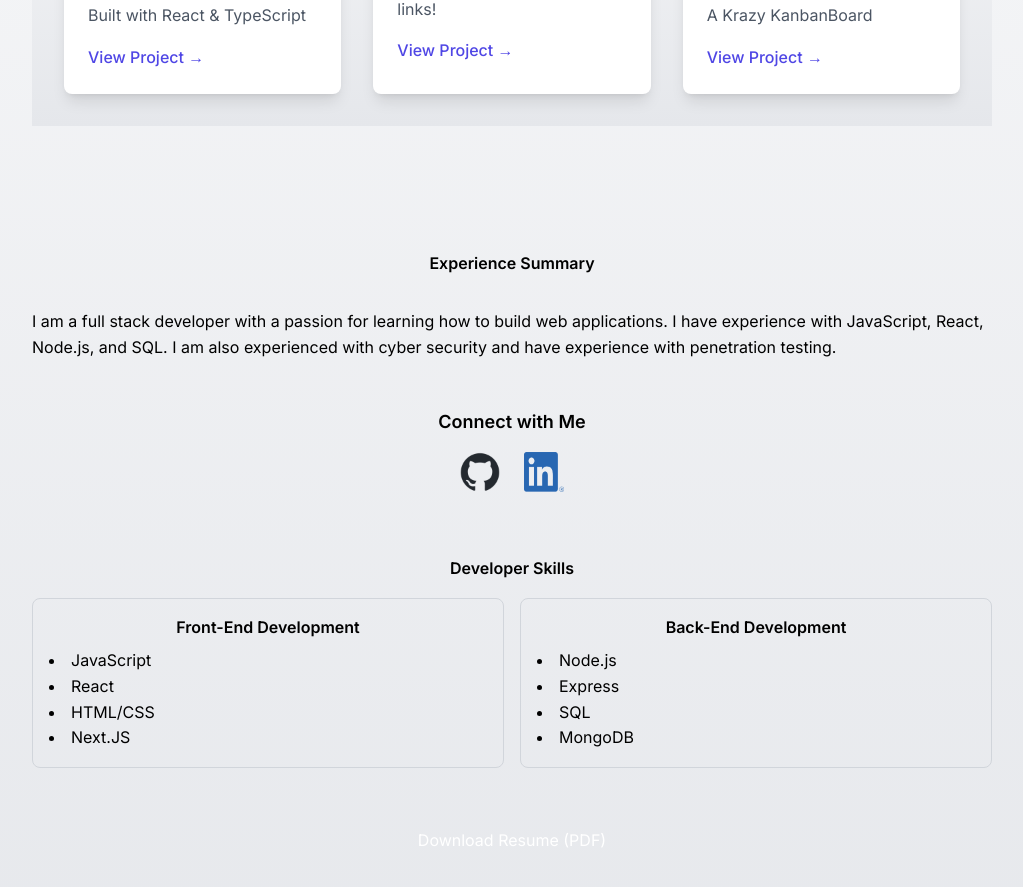
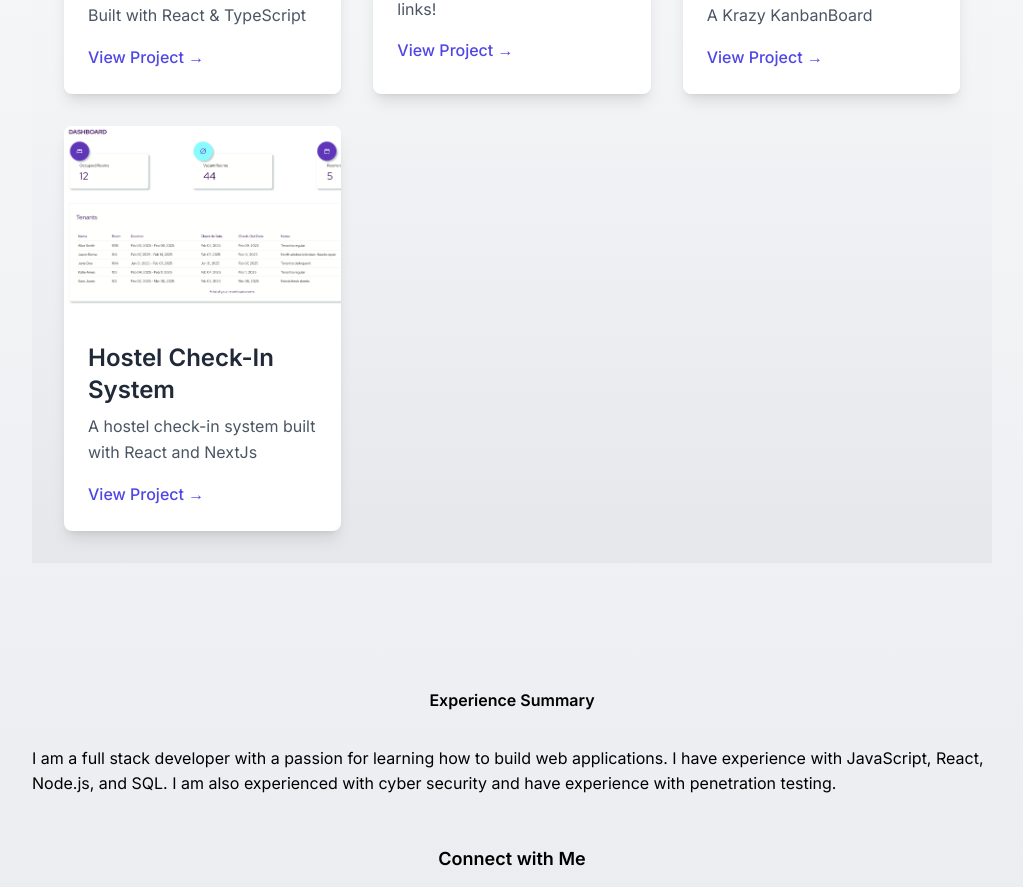
Before and after one commit to cjsquared-dev/next_portfolio, a Next.js app: page / in a window 1280 px wide. Shown: the part 1140-2027 px from the top of the page, without its empty margins (128-1151 px from the left). Built offline with nearby package versions, Linux system fonts and the light colour scheme.

Commit message:
added Hostel Project to portfolio

```diff
--- a/app/sections/Projects.tsx
+++ b/app/sections/Projects.tsx
@@ -5,6 +5,7 @@ const projects = [
   { title: 'Event Task Manager', description: 'Built with React & TypeScript', link: 'https://task-manager-chi-pearl.vercel.app/', image: '/images/TaskManager.png' },
   { title: 'Linkzen', description: 'A place for all your project links!', link: 'https://linkzen.onrender.com/', image: '/images/linkzen.png' },
   { title: 'Krazy Kanban Board', description: 'A Krazy KanbanBoard', link: 'https://krazy-kanbanboard.onrender.com/', image: '/images/krazy.png' },
+  { title: 'Hostel Check-In System', description: 'A hostel check-in system built with React and NextJs', link: 'https://hostel-check-in.vercel.app/', image: '/images/hostel.png' },
 ];
 
 export default function Projects() {
```
Also changed, not shown: public/images/hostel.png (added).
